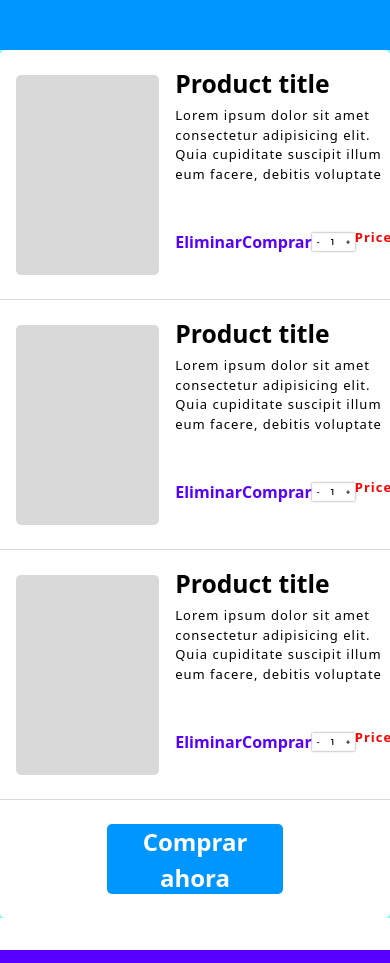
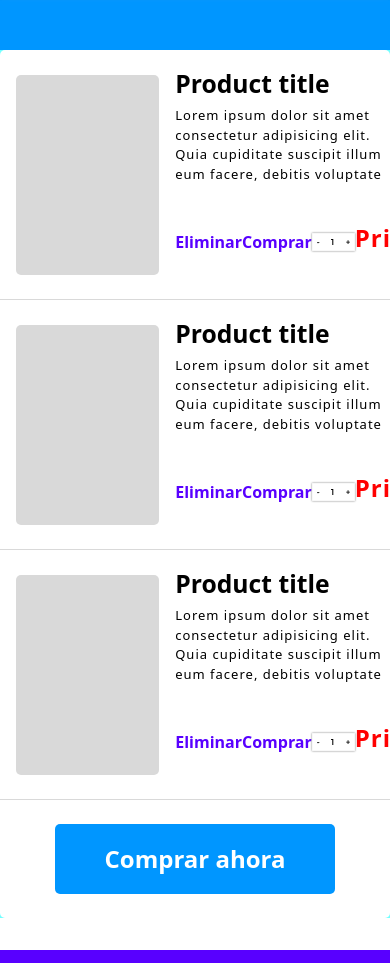
Before and after one commit to edsonangel89/punto, a plain HTML site: page pages/cart.html in a window 390 px wide. Shown: the part 66-1029 px from the top of the page. Drawn offline with nearby package versions, Linux system fonts and the light colour scheme.

Commit message:
adjusted sizes on cart page in mobile view and desktop view

```diff
--- a/css/style.css
+++ b/css/style.css
@@ -816,6 +816,9 @@ las dimensiones de 730 px o menor*/
         font-size: small;
         overflow: auto;
     }
+    p.cart__product__price {
+        font-size: x-large;
+    }
     .cart__product__container__image {
         width: 40%;
         margin: auto 16px;
@@ -833,6 +836,9 @@ las dimensiones de 730 px o menor*/
     .cart__product__cancel__buy__counter {
         width: 20%;
         box-shadow: 0 0 2px gray;
+    }
+    .cart__button {
+        width: 80%;
     }
 
 /*****************************thanks page*********************************/
```
